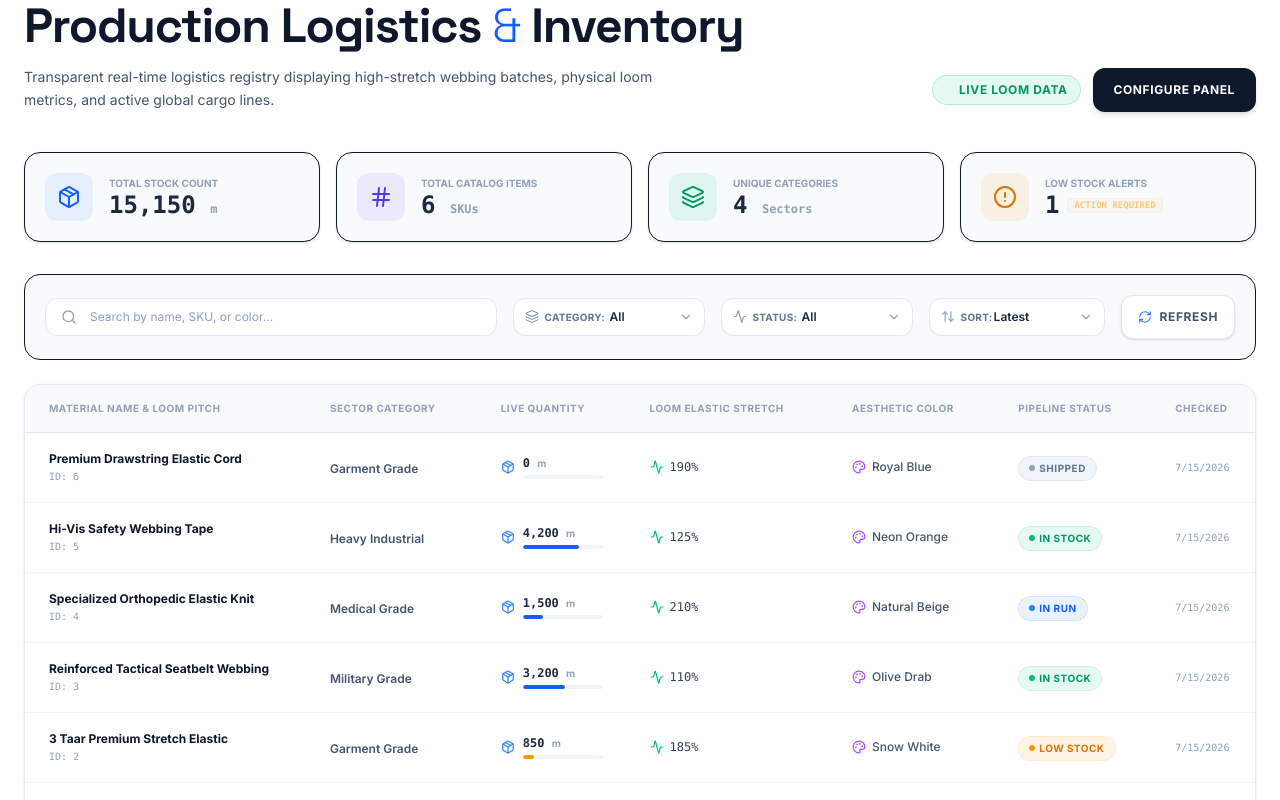
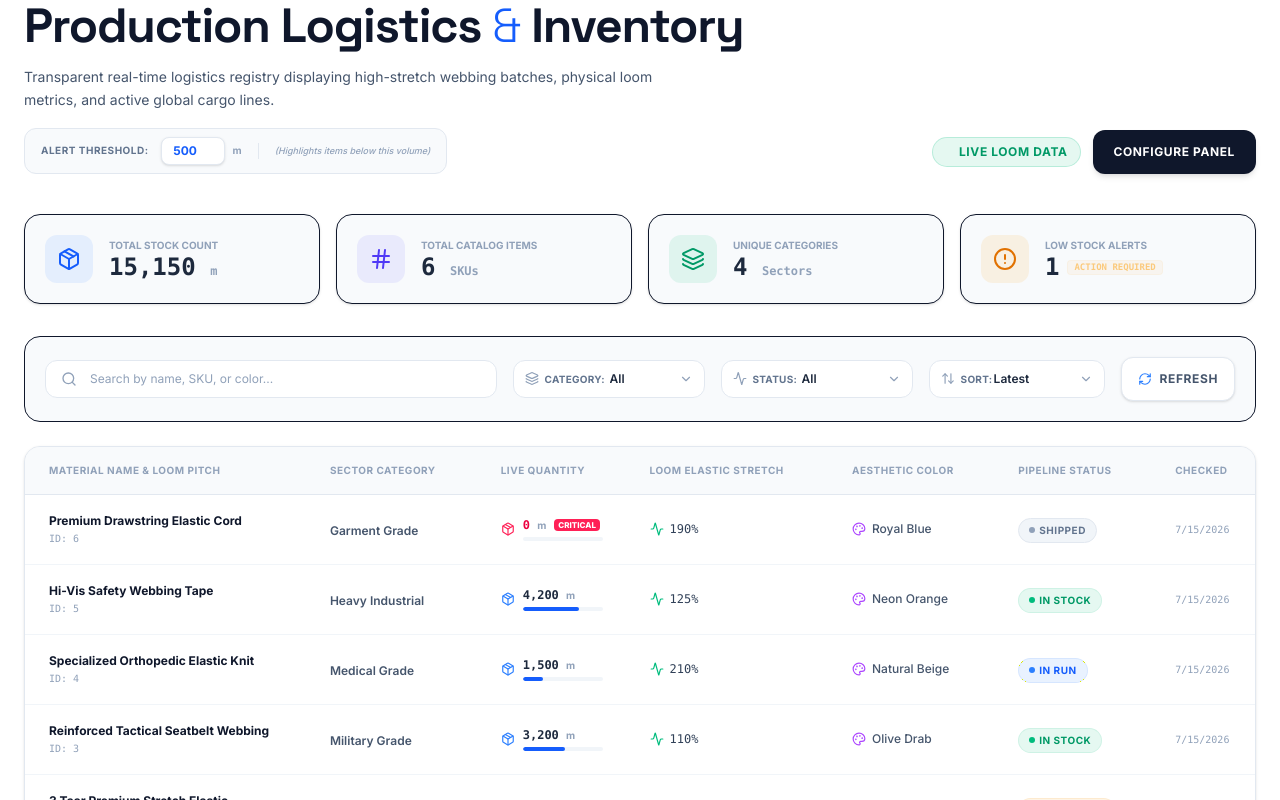
Before and after one commit to taibejaved485-afk/Elastic, a React (Vite) app: page / in a window 1280 px wide. Shown: the part 5700-6500 px from the top of the page. Built offline with nearby package versions, Linux system fonts and the light colour scheme.

Commit message:
feat: add configurable low stock alert threshold
Introduce a control to set the low stock threshold in the inventory dashboard, allowing users to customize inventory monitoring levels.

```diff
--- a/src/components/InventoryDashboard.tsx
+++ b/src/components/InventoryDashboard.tsx
@@ -26,6 +26,7 @@ export default function InventoryDashboard({ readOnly = false }: { readOnly?: bo
   const [selectedStatus, setSelectedStatus] = useState("All");
   const [sortConfig, setSortConfig] = useState<{ key: keyof InventoryRecord; direction: 'asc' | 'desc' } | null>(null);
   const [sortBy, setSortBy] = useState<"name" | "qty-desc" | "qty-asc" | "updated">("updated");
+  const [lowStockThreshold, setLowStockThreshold] = useState(500);
 
   const [showToast, setShowToast] = useState(false);
   const [toastMsg, setToastMsg] = useState("");
@@ -340,6 +341,23 @@ export default function InventoryDashboard({ readOnly = false }: { readOnly?: bo
                 : "Manage elastic and textile materials. Add new cargo batches, adjust quality parameters, control stretch indices, and import/export CSV configurations."
               }
             </p>
+
+            <div className="flex items-center gap-3 mt-4 bg-slate-100/50 dark:bg-slate-900/50 border border-slate-200 dark:border-slate-800 rounded-xl px-4 py-2 w-fit">
+              <span className="text-[10px] font-bold text-slate-500 dark:text-slate-400 uppercase tracking-wider">Alert Threshold:</span>
+              <div className="flex items-center gap-2">
+                <input
+                  type="number"
+                  value={lowStockThreshold}
+                  onChange={(e) => setLowStockThreshold(Number(e.target.value) || 0)}
+                  className="w-16 bg-white dark:bg-slate-950 border border-slate-200 dark:border-slate-800 rounded-lg py-1 px-2 text-[12px] font-bold text-blue-600 outline-none text-center shadow-sm"
+                />
+                <span className="text-[10px] font-bold text-slate-400">m</span>
+              </div>
+              <div className="w-px h-4 bg-slate-200 dark:bg-slate-800 mx-1" />
+              <span className="text-[9px] font-medium text-slate-400 italic">
+                (Highlights items below this volume)
+              </span>
+            </div>
           </div>
 
           {/* Quick Actions Panel */}
@@ -647,29 +665,41 @@ export default function InventoryDashboard({ readOnly = false }: { readOnly?: bo
                       {/* Live Quantity */}
                       <td className="px-4 py-4.5">
                         <div className="flex items-center gap-2">
-                          <Package className="w-3.5 h-3.5 text-blue-500" />
+                          <Package className={`w-3.5 h-3.5 ${Number(record.quantity) < lowStockThreshold ? "text-rose-500 animate-pulse" : "text-blue-500"}`} />
                           {readOnly ? (
                             <div className="flex flex-col">
-                              <span className="text-xs font-bold text-slate-800 dark:text-slate-200 font-mono">
+                              <div className="flex items-center gap-2">
+                                <span className={`text-xs font-bold font-mono ${Number(record.quantity) < lowStockThreshold ? "text-rose-600 dark:text-rose-400" : "text-slate-800 dark:text-slate-200"}`}>
                                   {Number(record.quantity).toLocaleString()} <span className="text-[10px] text-slate-400 font-sans">m</span>
                                 </span>
+                                {Number(record.quantity) < lowStockThreshold && (
+                                  <span className="text-[8px] font-black bg-rose-500 text-white px-1 rounded flex items-center gap-0.5">
+                                    CRITICAL
+                                  </span>
+                                )}
+                              </div>
                               {/* Stock Level Mini Bar */}
                               <div className="w-20 h-1 bg-slate-100 dark:bg-slate-800 rounded-full mt-1 overflow-hidden">
                                 <div
                                   className={`h-full rounded-full ${
-                                    record.status === "Low Stock" ? "bg-amber-500" : record.status === "Shipped" ? "bg-slate-300 dark:bg-slate-600" : "bg-blue-600"
+                                    Number(record.quantity) < lowStockThreshold ? "bg-rose-500" : record.status === "Low Stock" ? "bg-amber-500" : record.status === "Shipped" ? "bg-slate-300 dark:bg-slate-600" : "bg-blue-600"
                                   }`}
                                   style={{ width: `${Math.min(100, (Number(record.quantity) / 6000) * 100)}%` }}
                                 />
                               </div>
                             </div>
                           ) : (
+                            <div className="flex flex-col gap-1">
                               <input
                                 type="number"
                                 value={record.quantity}
                                 onChange={(e) => updateRecord(record.id, "quantity", e.target.value)}
-                              className="bg-transparent border-none focus:ring-1 focus:ring-blue-500/30 rounded px-1.5 py-0.5 -mx-1.5 w-20 text-xs text-slate-900 dark:text-white font-mono font-bold"
+                                className={`bg-transparent border-none focus:ring-1 focus:ring-blue-500/30 rounded px-1.5 py-0.5 -mx-1.5 w-20 text-xs font-mono font-bold ${Number(record.quantity) < lowStockThreshold ? "text-rose-600 dark:text-rose-400" : "text-slate-900 dark:text-white"}`}
                               />
+                              {Number(record.quantity) < lowStockThreshold && (
+                                <span className="text-[8px] font-black text-rose-500 uppercase">Below Limit</span>
+                              )}
+                            </div>
                           )}
                         </div>
                       </td>
@@ -840,16 +870,25 @@ export default function InventoryDashboard({ readOnly = false }: { readOnly?: bo
                   <div>
                     <span className="text-[9px] font-bold text-slate-400 dark:text-slate-500 uppercase block tracking-wider mb-1">Stock Vol</span>
                     <div className="flex items-center gap-1.5">
-                      <Package className="w-3.5 h-3.5 text-blue-500" />
+                      <Package className={`w-3.5 h-3.5 ${Number(record.quantity) < lowStockThreshold ? "text-rose-500 animate-pulse" : "text-blue-500"}`} />
                       {readOnly ? (
-                        <span className="font-mono font-bold text-slate-800 dark:text-slate-200">{Number(record.quantity).toLocaleString()} m</span>
+                        <div className="flex items-center gap-1.5">
+                          <span className={`font-mono font-bold ${Number(record.quantity) < lowStockThreshold ? "text-rose-600 dark:text-rose-400" : "text-slate-800 dark:text-slate-200"}`}>
+                            {Number(record.quantity).toLocaleString()} m
+                          </span>
+                          {Number(record.quantity) < lowStockThreshold && (
+                            <span className="text-[7px] font-black bg-rose-600 text-white px-1 rounded">CRITICAL</span>
+                          )}
+                        </div>
                       ) : (
+                        <div className="flex flex-col">
                           <input
                             type="number"
                             value={record.quantity}
                             onChange={(e) => updateRecord(record.id, "quantity", e.target.value)}
-                          className="bg-transparent border-none focus:ring-1 focus:ring-blue-500/30 rounded px-1 -mx-1 w-20 font-mono font-bold text-slate-900 dark:text-white"
+                            className={`bg-transparent border-none focus:ring-1 focus:ring-blue-500/30 rounded px-1 -mx-1 w-20 font-mono font-bold ${Number(record.quantity) < lowStockThreshold ? "text-rose-600 dark:text-rose-400" : "text-slate-900 dark:text-white"}`}
                           />
+                        </div>
                       )}
                     </div>
                   </div>
```
Lines whose indentation alone changed are shown as unchanged.
